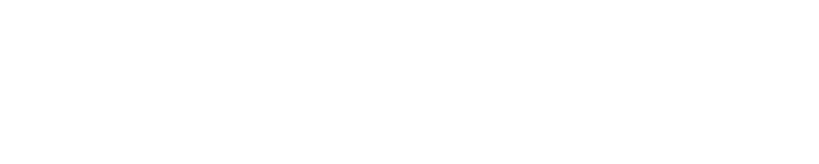
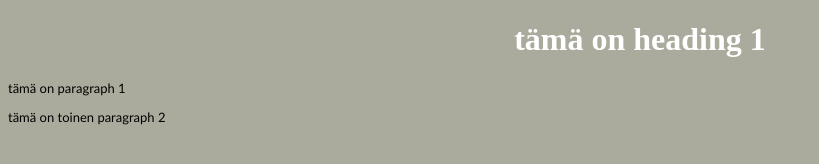
Before and after one commit to Janette858/GIT-harjoitus, a plain HTML site: page WS00/index.html in a window 1280 px wide. Shown: the whole page, without its empty margins (0-819 px from the left). Drawn offline with Linux system fonts and the light colour scheme.

Commit message:
Uusia tiedostoja kansioihin

```diff
--- a/WS00/index.html
+++ b/WS00/index.html
@@ -1,11 +1,15 @@
 <!DOCTYPE html>
 <html>
 <head>
-<meta charset="utf-8" />
-<title>Title</title>
+    <title>Sivun nimi</title>
+    <link rel="stylesheet" href="styles/styles.css"
 </head>
+<body>
 
-<body>
+    <h1>tämä on heading 1</h1>
+    <p>tämä on paragraph 1</p>
+
+    <p>tämä on toinen paragraph 2</p>
 
 </body>
 </html>
--- /dev/null
+++ b/WS00/styles/styles.css
@@ -0,0 +1,13 @@
+body {
+    background-color: rgba(159, 159, 142, 0.866);
+}
+
+h1 {
+    color: white;
+    text-align: center;
+}
+
+p {
+    font-family: 'Trebuchet MS';
+    font-size: small;
+}
```
Also changed, not shown: 8 other files.
